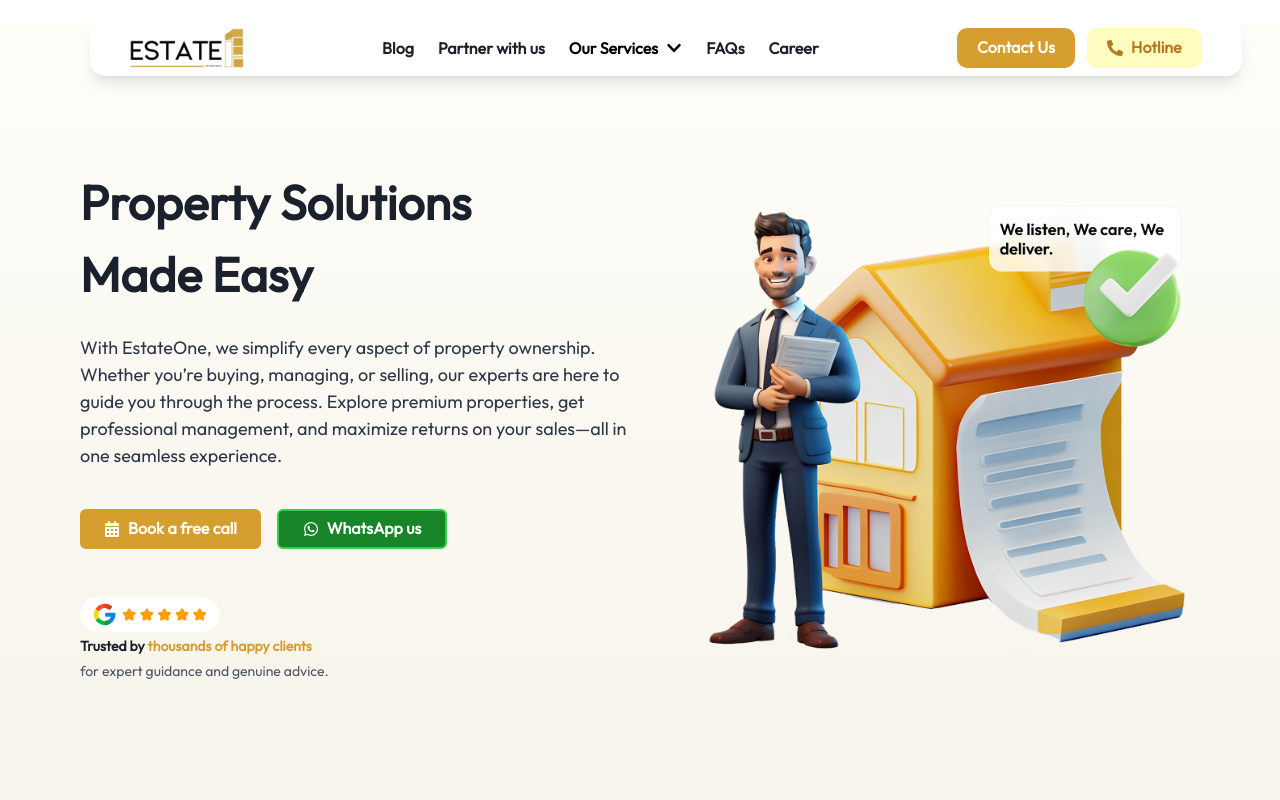
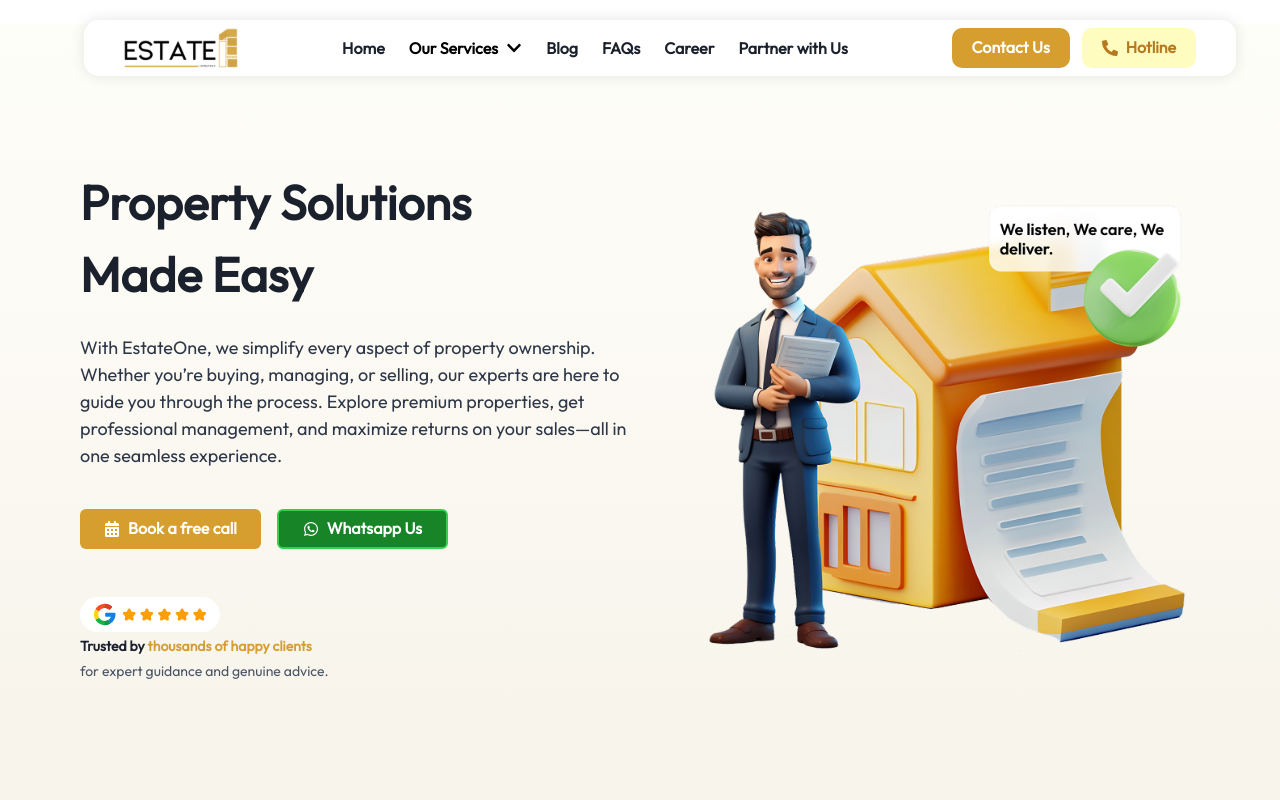
Before and after one commit to Ahsan-26/estate-frontend, a React (Create React App) app: page / in a window 1280 px wide. Shown: the top 800 px of the page. Built offline with nearby package versions, Linux system fonts and the light colour scheme.

Commit message:
small changes

```diff
--- a/src/components/Contact/ContactHelp.js
+++ b/src/components/Contact/ContactHelp.js
@@ -56,7 +56,7 @@
             size="md"
             onClick={() => window.open("https://wa.me/918368626797", "_blank")} // Open WhatsApp
           >
-            WhatsApp Us
+            Whatsapp Us
           </Button>
         </HStack>
 
--- a/src/components/Footer.js
+++ b/src/components/Footer.js
@@ -48,7 +48,7 @@
               <Image src="images/youtube.svg" alt="YouTube" width="40px" />
             </Link>
             <Link href="https://wa.me/918368626797" target="_blank">
-              <Image src="images/whatsapp_icon3.svg" alt="Whatsapp" width="27px" />
+              <Image src="images/whatsapp.svg" alt="Whatsapp" width="27px" />
             </Link>
 
             <Link href="https://www.linkedin.com/company/estateone/" target="_blank">
--- a/src/components/Header.js
+++ b/src/components/Header.js
@@ -59,16 +59,17 @@
 
   return (
     <Box
+      align = "center"
       as="header"
       position="fixed"
       top={visible ? "20px" : "-80px"}
-      left="52%"
+      left="51.58%"
       transform="translateX(-50%)"
       width="90%"
       maxW="1200px"
       bg="white"
       borderRadius="15px"
-      boxShadow="lg"
+      boxShadow="0px 0px 15px rgba(0, 0, 0, 0.1)"
       py={2}
       px={{ base: 4, md: 10 }}
       transition="top 0.3s ease-in-out"
@@ -76,21 +77,23 @@
     >
       <Flex justify="space-between" align="center">
         {/* ✅ Logo */}
-        <ChakraLink as={Link} to="/" display="flex" alignItems="center">
-          <Image src="/images/logo.svg" alt="EstateOne Logo" h={{ base: "35px", md: "40px" }} />
+        <ChakraLink as={Link} to="/" display="inline-flex" alignItems="center">
+          <Image
+            src="/images/logo.svg"
+            alt="EstateOne Logo"
+            h={{ base: "35px", md: "40px" }}
+            maxW="100%"
+          />
         </ChakraLink>
+
 
         {/* ✅ Desktop Navigation */}
         <Flex gap={6} fontWeight="bold" fontSize="md" display={{ base: "none", md: "flex" }} alignItems="center">
-          <ChakraLink as={Link} to="/blog" _hover={{ textDecoration: "underline" }}>
-            Blog
-          </ChakraLink>
-          <ChakraLink as={Link} to="/partner" _hover={{ textDecoration: "underline" }}>
-            Partner with us
-          </ChakraLink>
-
+        <ChakraLink as={Link} to="/" onClick={onClose} _hover={{ textDecoration: "underline" }}>
+              Home
+            </ChakraLink>
           {/* ✅ Our Services Dropdown */}
-          <Menu>
+            <Menu>
             <MenuButton
               as={Button}
               rightIcon={<FaChevronDown />}
@@ -107,12 +110,17 @@
               <MenuItem onClick={handleServiceClick}>Sell</MenuItem>
             </MenuList>
           </Menu>
-
+          <ChakraLink as={Link} to="/blog" _hover={{ textDecoration: "underline" }}>
+            Blog
+          </ChakraLink>
           <ChakraLink as={Link} to="/faqs" _hover={{ textDecoration: "underline" }}>
             FAQs
           </ChakraLink>
           <ChakraLink as={Link} to="/career" _hover={{ textDecoration: "underline" }}>
             Career
+          </ChakraLink>
+          <ChakraLink as={Link} to="/partner" _hover={{ textDecoration: "underline" }}>
+            Partner with Us
           </ChakraLink>
         </Flex>
 
@@ -175,15 +183,11 @@
           display={{ base: "block", md: "none" }}
         >
           <VStack spacing={4} align="start">
-            <ChakraLink as={Link} to="/blog" onClick={onClose} _hover={{ textDecoration: "underline" }}>
-              Blog
+          <ChakraLink as={Link} to="/" onClick={onClose} _hover={{ textDecoration: "underline" }}>
+              Home
             </ChakraLink>
-            <ChakraLink as={Link} to="/partner" onClick={onClose} _hover={{ textDecoration: "underline" }}>
-              Partner with us
-            </ChakraLink>
-
-            {/* ✅ Mobile Services Dropdown */}
-            <Menu>
+                        {/* ✅ Mobile Services Dropdown */}
+                        <Menu>
               <MenuButton as={Button} rightIcon={<FaChevronDown />} variant="link" fontWeight="bold">
                 Our Services
               </MenuButton>
@@ -193,12 +197,17 @@
                 <MenuItem onClick={() => { handleServiceClick(); onClose(); }}>Sell</MenuItem>
               </MenuList>
             </Menu>
-
+            <ChakraLink as={Link} to="/blog" onClick={onClose} _hover={{ textDecoration: "underline" }}>
+              Blog
+            </ChakraLink>
             <ChakraLink as={Link} to="/faqs" onClick={onClose} _hover={{ textDecoration: "underline" }}>
               FAQs
             </ChakraLink>
             <ChakraLink as={Link} to="/career" onClick={onClose} _hover={{ textDecoration: "underline" }}>
               Career
+            </ChakraLink>
+            <ChakraLink as={Link} to="/partner" onClick={onClose} _hover={{ textDecoration: "underline" }}>
+              Partner with Us
             </ChakraLink>
 
             {/* ✅ Mobile Buttons */}
--- a/src/components/Home/HeroSection.js
+++ b/src/components/Home/HeroSection.js
@@ -54,7 +54,7 @@
             align={{ base: "center", md: "start" }}
           >
             <PrimaryButton text="Book a free call" isPopover={true} />
-            <SecondaryButton text="WhatsApp us" to="/whatsapp" />
+            <SecondaryButton text="Whatsapp Us" to="/whatsapp" />
           </Stack>
 
           {/* Google Rating & Trust Statement */}
--- a/src/components/Home/WhatWeDo.js
+++ b/src/components/Home/WhatWeDo.js
@@ -47,7 +47,7 @@
         justify="center"
       >
         <PrimaryButton text="Book a free call" isPopover={true} />
-        <SecondaryButton text="WhatsApp us" to="/whatsapp" />
+        <SecondaryButton text="Whatsapp Us" to="/whatsapp" />
       </Stack>
 
       {/* Service Cards */}
```
Also changed, not shown: public/images/whatsapp.svg (added).
